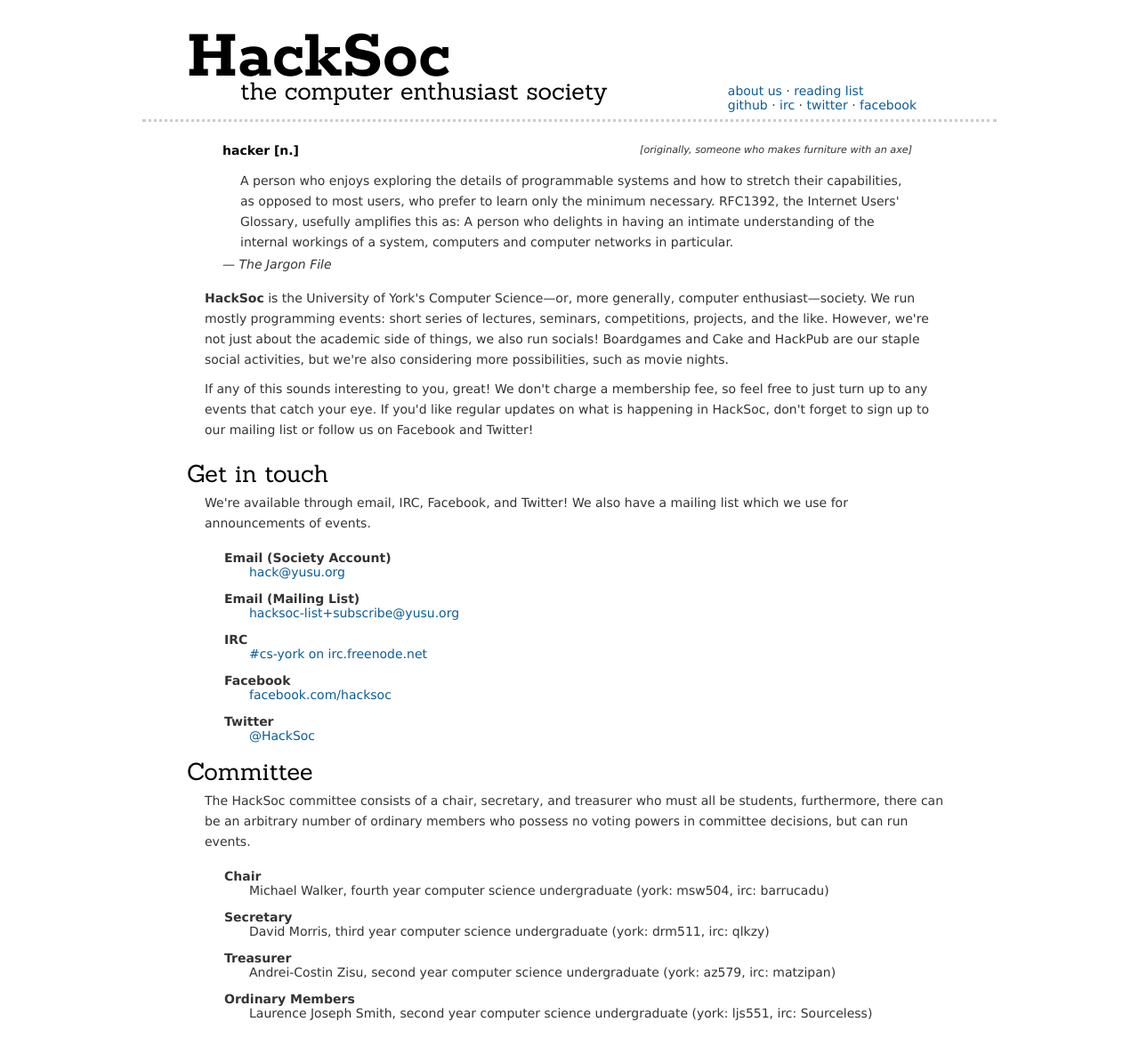
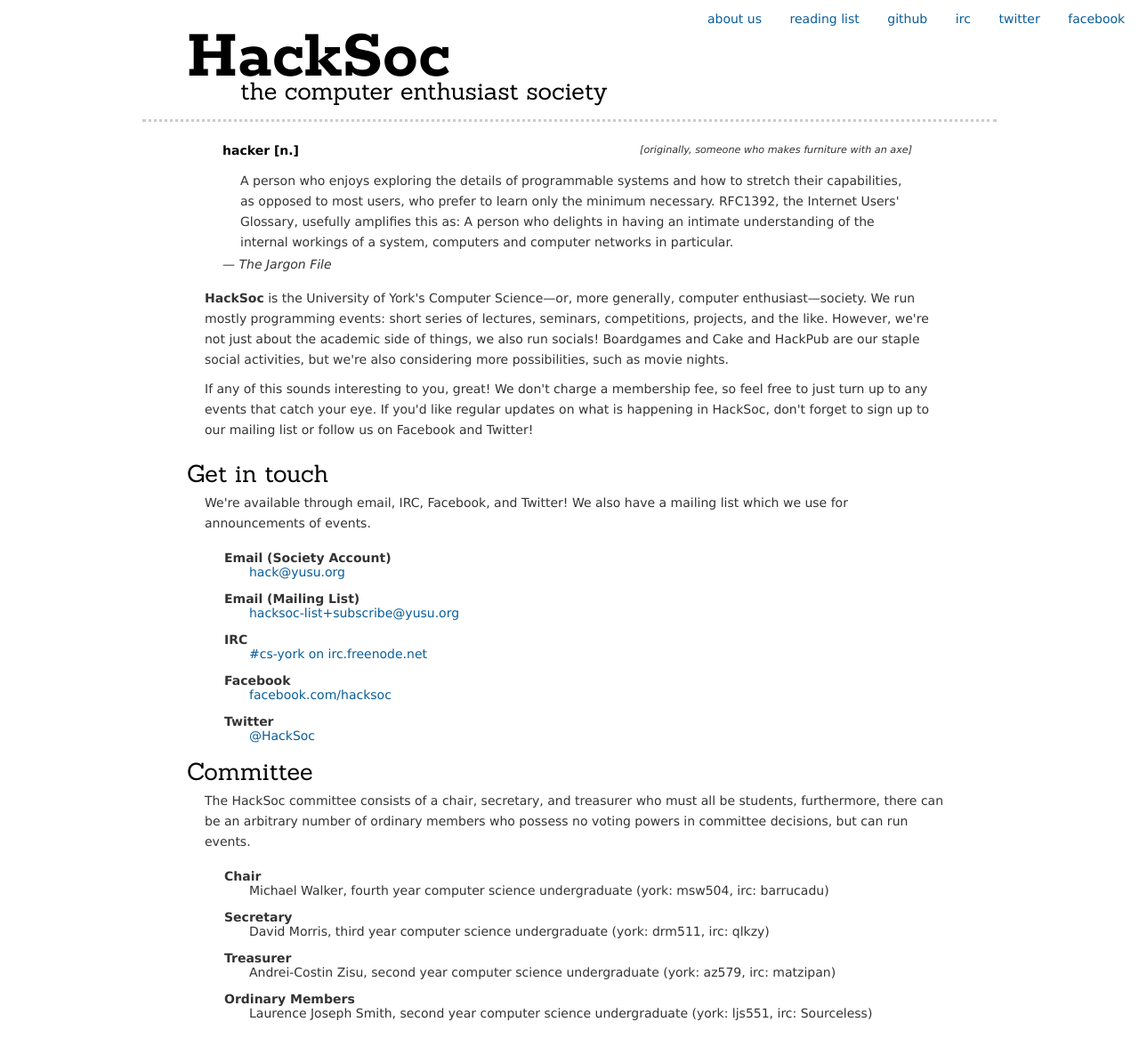
Before and after one commit to HackSoc/hacksoc.org, a Jekyll site: the page built from about.html, in a window 1280 px wide. Shown: the whole page at 89% size. Built offline with Jekyll 4.4.1, drawn with Linux system fonts in a browser that asks for light colours; some web fonts are replaced.

Commit message:
Move navigation to top right of page

```diff
--- a/_layouts/wrapper.html
+++ b/_layouts/wrapper.html
@@ -18,13 +18,14 @@
         <h1><a href="{{site.url}}" title="HackSoc">HackSoc</a></h1>
         <h2>the computer enthusiast society</h2>
         <nav>
-          <a href="{{site.url}}about.html">about us</a> &middot;
-          <a href="{{site.url}}reading.html">reading list</a>
-          <br/>
-          <a href="http://www.github.com/hacksoc/">github</a> &middot;
-          <a href="http://webchat.freenode.net?channels=cs-york">irc</a> &middot;
-          <a href="https://twitter.com/HackSoc">twitter</a> &middot;
-          <a href="https://www.facebook.com/hacksoc">facebook</a>
+          <ul>
+            <li><a href="{{site.url}}about.html">about us</a></li>
+            <li><a href="{{site.url}}reading.html">reading list</a></li>
+            <li><a href="http://www.github.com/hacksoc/">github</a></li>
+            <li><a href="http://webchat.freenode.net?channels=cs-york">irc</a></li>
+            <li><a href="https://twitter.com/HackSoc">twitter</a></li>
+            <li><a href="https://www.facebook.com/hacksoc">facebook</a></li>
+          </ul>
         </nav>
       </header>
 
--- a/style.css
+++ b/style.css
@@ -27,7 +27,12 @@
 
 header { padding: 20px 50px 15px 50px; border-bottom: dotted #ccc 3px; }
 header h2 { margin: 10px 0 0 60px; }
-nav { float: right; margin: -25px 40px 0 0; }
+
+nav { position: absolute; top: 0; right: 0 }
+nav ul { list-style-type: none; padding: 0; margin: 0 }
+nav ul li { display: block; float: left; text-align: center; margin: 0 6px }
+nav ul li a { display: block; padding: 0.75em 0.5em }
+nav ul li a:hover { border: 1px solid #ddd; position: relative; top: -6px }
 
 #main { padding: 10px 50px 20px 50px; }
 #main h2 { margin: 15px 0 0 0; }
```
